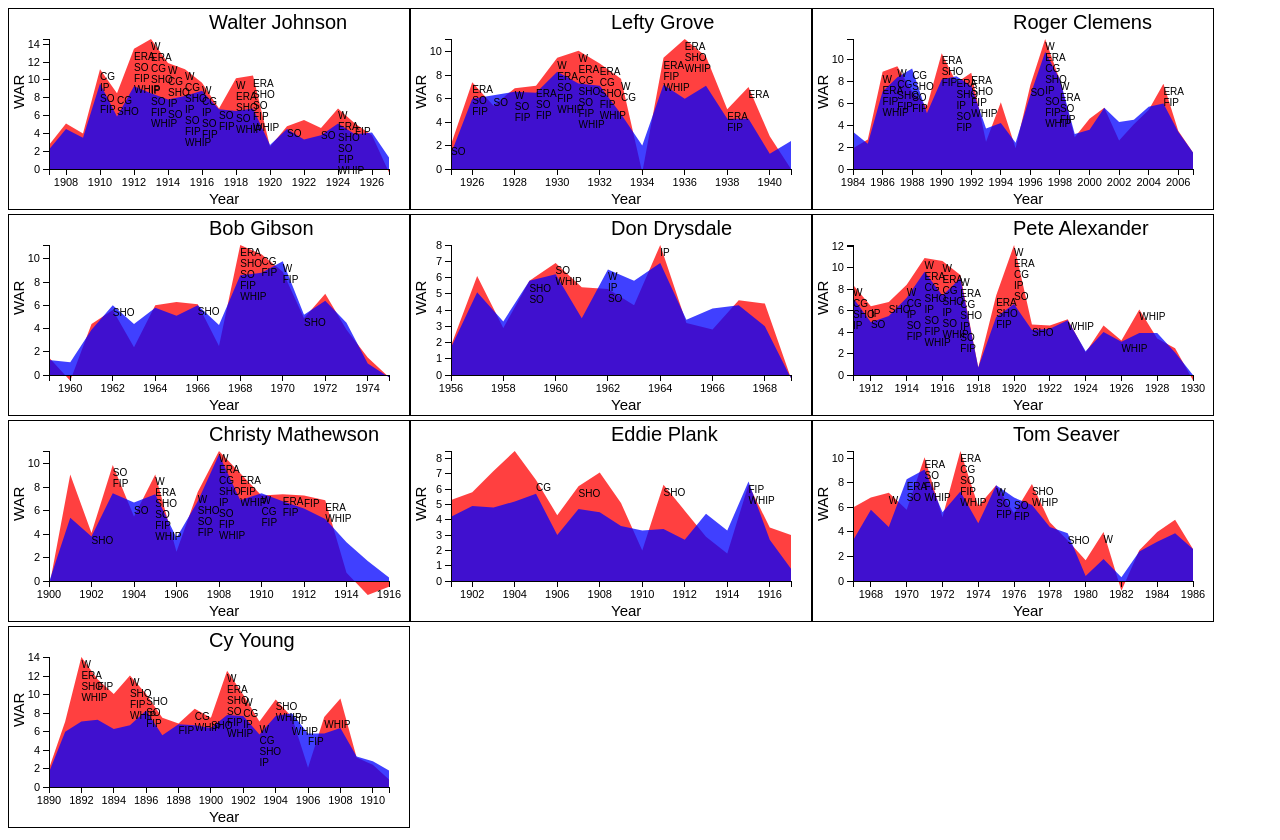
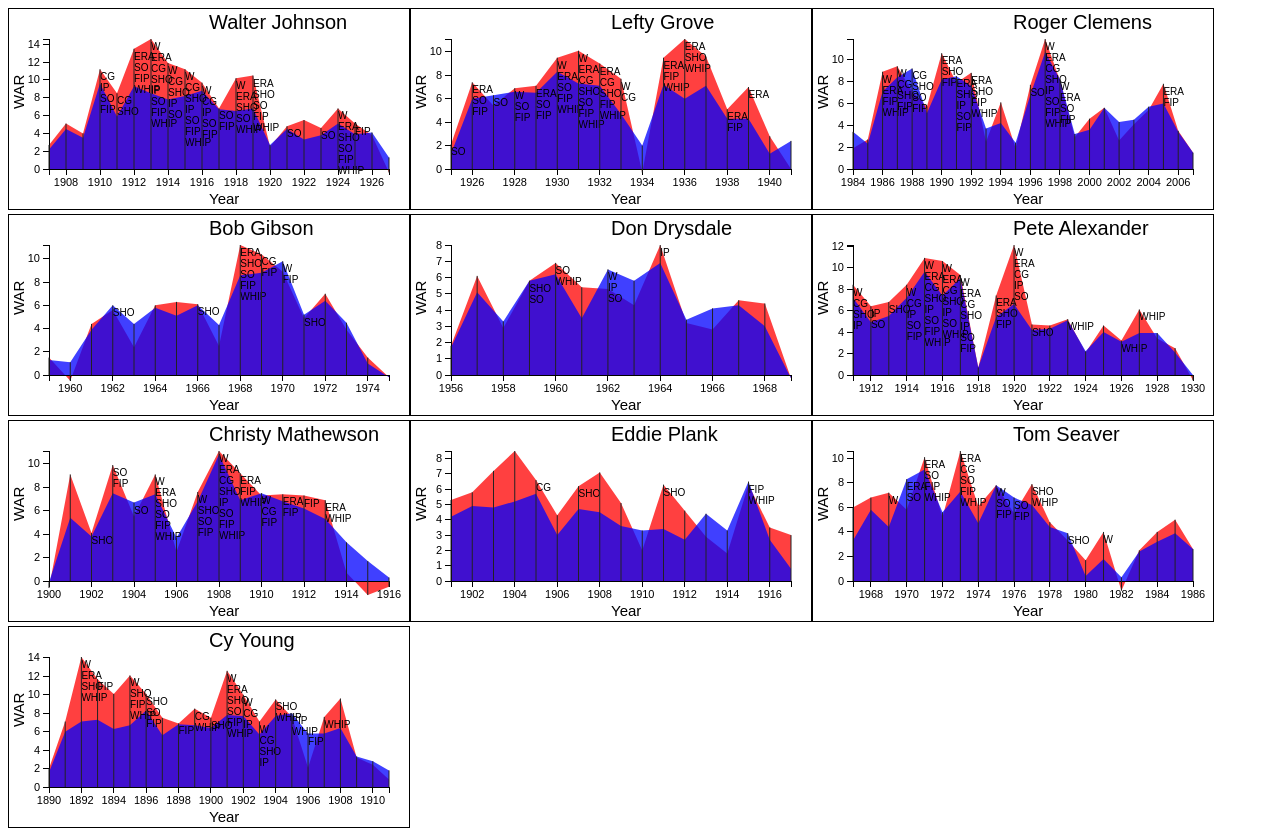
Before and after one commit to elishayer/MLB-Visualization-Challenge, a plain HTML site: page index.html in a window 1280 px wide. Drawn offline with Linux system fonts and the light colour scheme.

Commit message:
Year lines

```diff
--- a/css/style.css
+++ b/css/style.css
@@ -46,3 +46,9 @@ svg {
     font-family: sans-serif;
     font-size: 10px; /* If changed, make corresponding change to js constant */
 }
+
+/* year lines */
+.year-line {
+    stroke: #222222;
+    stroke-width: 1px;
+}
--- a/js/main.js
+++ b/js/main.js
@@ -159,7 +159,7 @@ $.each(pitcherDataProcessed, function(index, pitcherData) {
 	// center the title
 	centerObj(chartTitle, true);
 
-	// -------------------- Champ stats
+	// -------------------- Champ stats and year lines
 	$.each(pitcherData.records, function(index, record) {
 		// initial value of y -- directly above the highest WAR for that year
 		var y = warScale(Math.max(record.WARra9, record.WARfip));
@@ -179,6 +179,15 @@ $.each(pitcherDataProcessed, function(index, pitcherData) {
 				// adjust x position to center notes on the year
 				champNote.attr('x', champNote.attr('x') - $(champNote[0][0]).width() / 2);
 			}
+
 		});
+
+		// add a vertical line for each year
+		svg.append('line')
+			.attr('class', 'year-line')
+			.attr('x1', yearScale(record.year))
+			.attr('y1', warScale(Math.min(0, record.WARra9, record.WARfip)))
+			.attr('x2', yearScale(record.year))
+			.attr('y2', warScale(Math.max(record.WARra9, record.WARfip)));
 	});
 });
```
